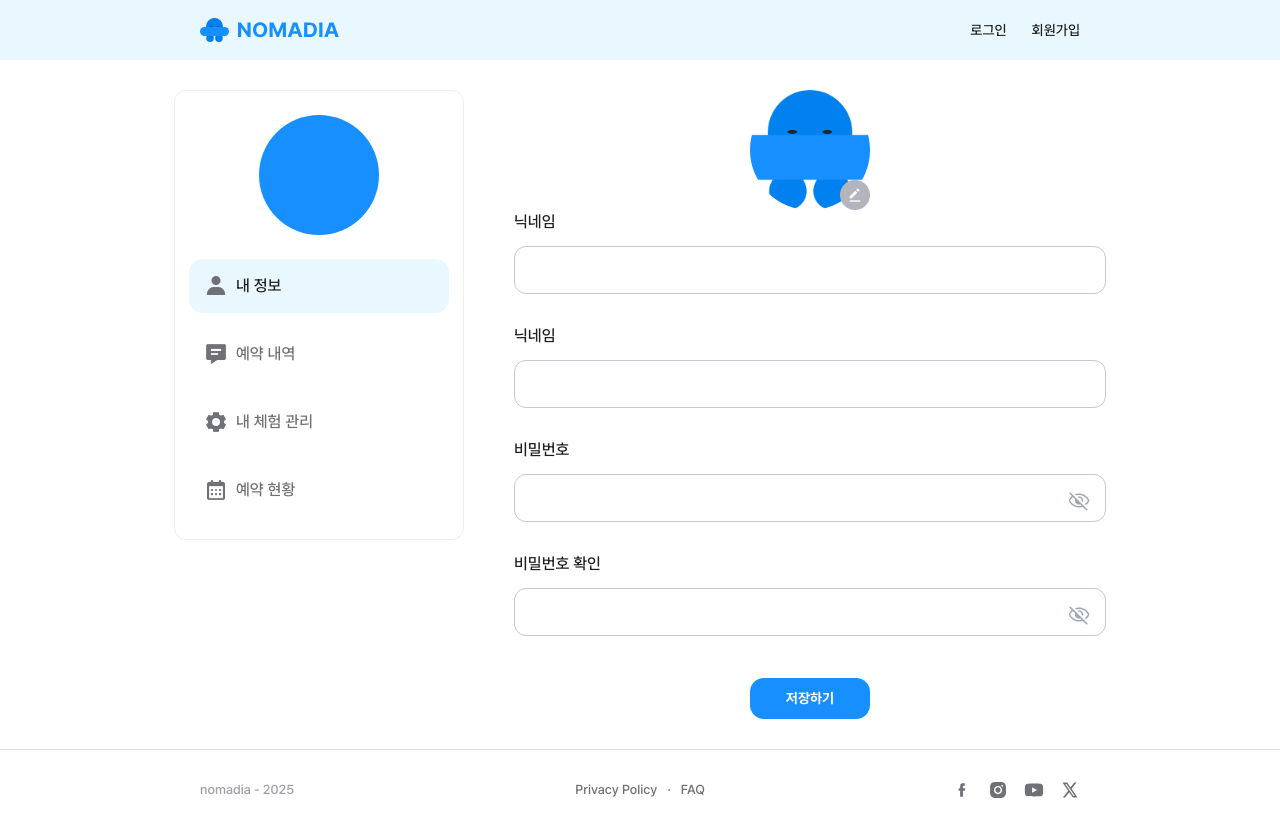
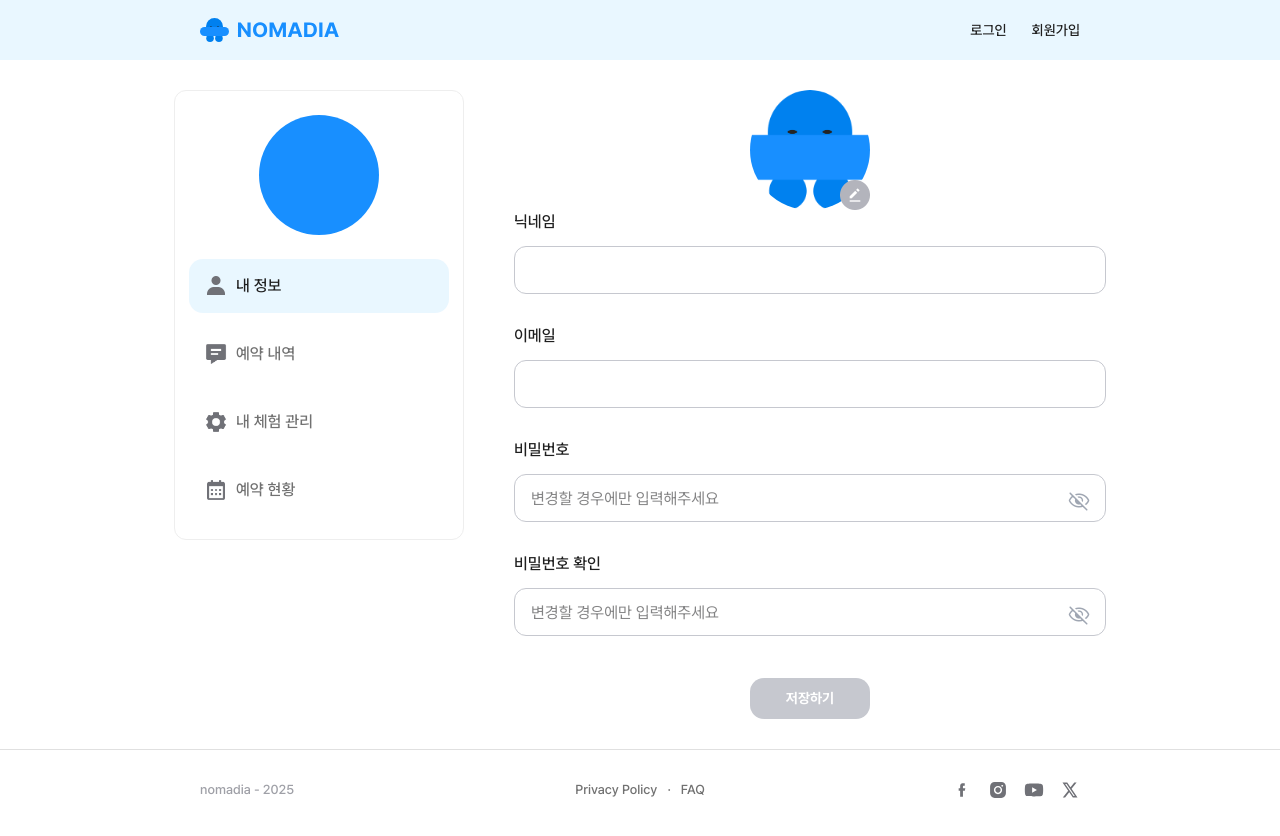
Before and after one commit to codeit-team6/nomadia, a Next.js app: page /my/profile in a window 1280 px wide. Shown: the top 836 px of the page. Built offline with nearby package versions, Linux system fonts and the light colour scheme; no server answers.

Commit message:
✨ Feat: 폼  프로필 수정 (이미지 제외) 구현
- 스키마, api, type 파일 추가

```diff
--- a/src/features/auth/api/auth.api.ts
+++ b/src/features/auth/api/auth.api.ts
@@ -26,9 +26,3 @@ export const refreshToken = async (refreshToken: string) => {
   });
   return response.data;
 };
-
-//리프레시토큰 테스트용 api
-export const getMe = async () => {
-  const response = await api.get('/users/me');
-  return response.data;
-};
--- a/src/features/auth/validators/auth.schema.ts
+++ b/src/features/auth/validators/auth.schema.ts
@@ -1,5 +1,6 @@
 import z from 'zod';
 
+// 회원가입 스키마
 export const signupSchema = z
   .object({
     email: z.email({ message: '올바른 이메일 형식을 입력해 주세요' }),
@@ -14,10 +15,37 @@ export const signupSchema = z
     path: ['confirmPassword'],
   });
 
+// 로그인 스키마
 export const loginSchema = z.object({
   email: z.email({ message: '올바른 이메일 형식을 입력해 주세요' }),
   password: z.string().min(8, { message: '비밀번호를 8자 이상 입력해 주세요' }),
 });
 
+// 프로필 스키마
+export const profileSchema = z
+  .object({
+    nickname: z.string().min(2, { message: '닉네임은 2자 이상이어야 합니다' }),
+    email: z.email(),
+    password: z
+      .string()
+      .min(8, { message: '비밀번호는 8자 이상이어야 합니다' })
+      .optional()
+      .or(z.literal('')),
+    confirmPassword: z.string().optional().or(z.literal('')),
+  })
+  .refine(
+    (data) => {
+      if (!data.password && !data.confirmPassword) {
+        return true;
+      }
+      return data.password === data.confirmPassword;
+    },
+    {
+      message: '비밀번호가 일치하지 않습니다',
+      path: ['confirmPassword'],
+    },
+  );
+
 export type SignupFormType = z.infer<typeof signupSchema>;
 export type LoginFormType = z.infer<typeof loginSchema>;
+export type ProfileFormType = z.infer<typeof profileSchema>;
--- a/src/features/my/profile/components/profile.tsx
+++ b/src/features/my/profile/components/profile.tsx
@@ -1,27 +1,81 @@
 'use client';
 
+import { zodResolver } from '@hookform/resolvers/zod';
 import Image from 'next/image';
-import { useForm } from 'react-hook-form';
+import { useRouter } from 'next/navigation';
+import { useEffect } from 'react';
+import { SubmitHandler, useForm } from 'react-hook-form';
+import { toast } from 'sonner';
 
+import {
+  ProfileFormType,
+  profileSchema,
+} from '@/features/auth/validators/auth.schema';
+import { getMe } from '@/features/my/profile/lib/api/profile.api';
+import { editMe } from '@/features/my/profile/lib/api/profile.api';
 import { FormInput } from '@/shared/components/form-input/form-input';
 
+import { ProfilePatch } from '../lib/types/types';
+
 const Profile = () => {
-  const { register } = useForm({
+  const {
+    register,
+    handleSubmit,
+    reset,
+    formState: { errors, isSubmitting, isValid, isDirty },
+  } = useForm<ProfileFormType>({
+    resolver: zodResolver(profileSchema),
     mode: 'onChange',
   });
+  const router = useRouter();
+
+  // 사용자 정보 가져오기 (hook?)
+  useEffect(() => {
+    const fetchUserData = async () => {
+      try {
+        const userData = await getMe();
+        reset(userData);
+      } catch (error) {
+        console.error(error);
+        alert(error);
+      }
+    };
+    fetchUserData();
+  }, [reset]);
+
+  // 폼 제출 핸들러
+  const onSubmit: SubmitHandler<ProfileFormType> = async (data) => {
+    try {
+      const requestBody: ProfilePatch = {};
+      requestBody.nickname = data.nickname;
+
+      if (data.password) {
+        requestBody.newPassword = data.password;
+      }
+      await editMe(requestBody);
+      toast.success('프로필 수정 성공');
+      router.push('/my');
+    } catch (error) {
+      console.log(error);
+      alert(`수정 실패`);
+    }
+  };
 
   return (
-    <div className="flex flex-col items-center">
+    <form
+      onSubmit={handleSubmit(onSubmit)}
+      className="flex flex-col items-center"
+    >
       <div className="relative h-[12rem] w-[12rem]">
         <Image
           src="/images/icons/logo-desktop.png"
-          alt=""
+          alt="profile-image"
           fill
           className="rounded-full object-cover"
         />
         <Image
           src="/images/icons/edit-button.png"
-          alt=""
+          alt="edit-image"
           width={30}
           height={30}
           className="absolute right-0 bottom-0 cursor-pointer"
@@ -34,38 +88,49 @@ const Profile = () => {
           type="text"
           placeholder=""
           register={register}
+          error={errors.nickname}
         />
         <FormInput
-          label="닉네임"
-          name="nickname"
-          type="text"
-          placeholder=""
+          label="이메일"
+          name="email"
+          type="email"
+          disabled
           register={register}
         />
         <FormInput
           label="비밀번호"
           name="password"
           type="password"
-          placeholder=""
+          placeholder="변경할 경우에만 입력해주세요"
           register={register}
+          error={errors.password}
         />
         <FormInput
           label="비밀번호 확인"
-          name="password"
+          name="confirmPassword"
           type="password"
-          placeholder=""
+          placeholder="변경할 경우에만 입력해주세요"
           register={register}
+          error={errors.confirmPassword}
         />
       </div>
       <div className="mt-[1.2rem] flex w-full justify-between gap-[1.2rem] md:justify-center">
-        <button className="h-[4.7rem] w-full rounded-[1.4rem] border border-gray-200 text-[1.6rem] font-medium text-gray-600 md:hidden">
+        <button
+          type="button"
+          onClick={() => reset()}
+          className="h-[4.7rem] w-full rounded-[1.4rem] border border-gray-200 text-[1.6rem] font-medium text-gray-600 md:hidden"
+        >
           취소하기
         </button>
-        <button className="bg-main h-[4.7rem] w-full rounded-[1.4rem] text-[1.6rem] font-bold text-white md:h-[4.1rem] md:w-[12rem] md:text-[1.4rem]">
+        <button
+          type="submit"
+          disabled={!isDirty || !isValid || isSubmitting}
+          className="bg-main h-[4.7rem] w-full rounded-[1.4rem] text-[1.6rem] font-bold text-white disabled:bg-gray-200 md:h-[4.1rem] md:w-[12rem] md:text-[1.4rem]"
+        >
           저장하기
         </button>
       </div>
-    </div>
+    </form>
   );
 };
 
--- /dev/null
+++ b/src/features/my/profile/lib/api/profile.api.ts
@@ -0,0 +1,13 @@
+import api from '@/shared/libs/api/axios';
+
+import { ProfilePatch } from '../types/types';
+
+export const getMe = async () => {
+  const response = await api.get('/users/me');
+  return response.data;
+};
+
+export const editMe = async (payload: ProfilePatch) => {
+  const response = await api.patch('/users/me', payload);
+  return response.data;
+};
--- /dev/null
+++ b/src/features/my/profile/lib/types/types.ts
@@ -0,0 +1,5 @@
+export interface ProfilePatch {
+  nickname?: string;
+  profileImageUrl?: string;
+  newPassword?: string;
+}
```
